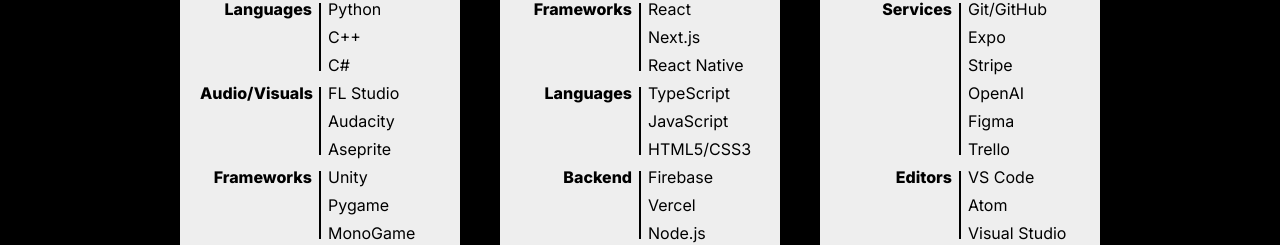
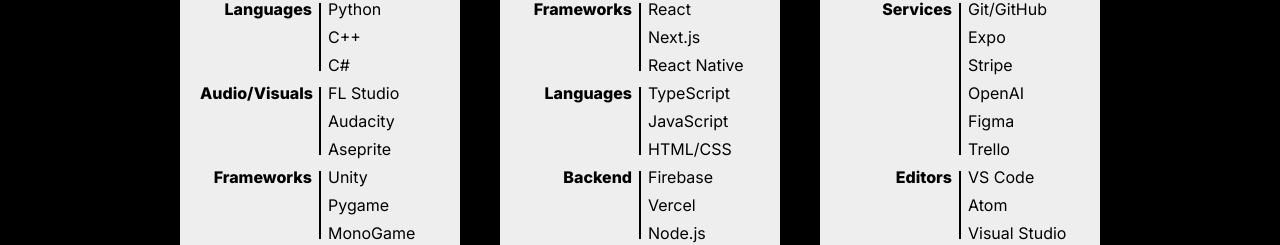
Before and after one commit to csaye/csaye.com-v5, a Next.js app: page / in a window 1280 px wide. Shown: the part 989-1234 px from the top of the page. Built offline with nearby package versions, Linux system fonts and the light colour scheme.

Commit message:
Update skillset

```diff
--- a/data/skillset.ts
+++ b/data/skillset.ts
@@ -35,7 +35,7 @@ export const skillset: SkillsetSection[] = [
       },
       {
         title: 'Languages',
-        icons: ['TypeScript', 'JavaScript', 'HTML5/CSS3'],
+        icons: ['TypeScript', 'JavaScript', 'HTML/CSS'],
       },
       {
         title: 'Backend',
```
